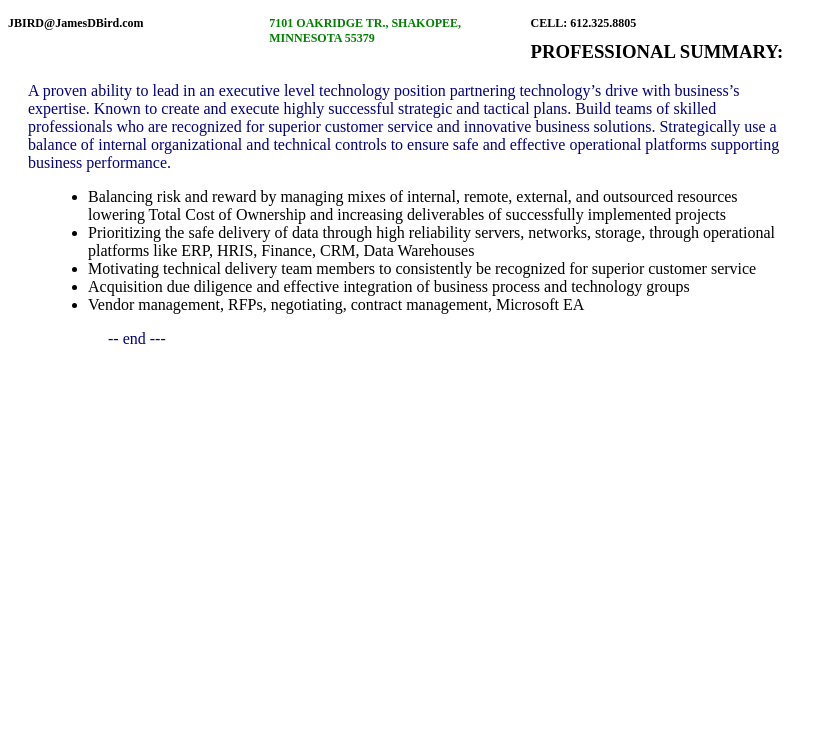
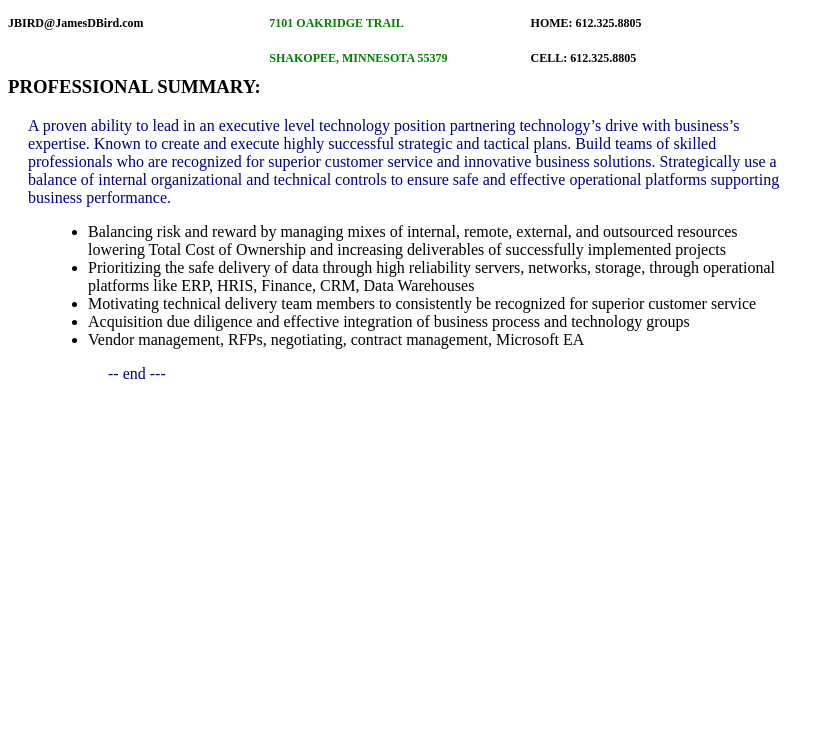
Before and after one commit to jbird55044/jbird55044.github.io, a plain HTML site: page resume_jbird.html in a window 1280 px wide. Shown: the part 60-800 px from the top of the page, without its empty margins (0-836 px from the left). Drawn offline with Linux system fonts and the light colour scheme.

Commit message:
Update resume_jbird.html

```diff
--- a/resume_jbird.html
+++ b/resume_jbird.html
@@ -8,10 +8,14 @@
   <body>
     <h1>JAMES D. BIRD</h1>
     <h2 class="column">JBIRD@JamesDBird.com</h2>
-      <h2 class="column green"> 7101 OAKRIDGE TR., SHAKOPEE, MINNESOTA 55379</h2>
-      <h2 class="column"> CELL:  612.325.8805</h2>
+      <h2 class="column green"> 7101 OAKRIDGE TRAIL</h2>
+      <h2 class="column"> HOME:  612.325.8805</h2>
+     <h2 class="column"></h2>
+      <h2 class="column green">SHAKOPEE, MINNESOTA 55379</h2>
+      <h2 class="column">CELL:  612.325.8805</h2>
       <h2 class="row:after">
 
+        <p></p>
         <h3>PROFESSIONAL SUMMARY:</h3>
            <p>A proven ability to lead in an executive level technology position partnering technology’s drive with business’s expertise.  Known to create and execute highly successful strategic and tactical plans. Build teams of skilled professionals who are recognized for superior customer service and innovative business solutions.  Strategically use a balance of internal organizational and technical controls to ensure safe and effective operational platforms supporting business performance.</p>
       <ul>
```
